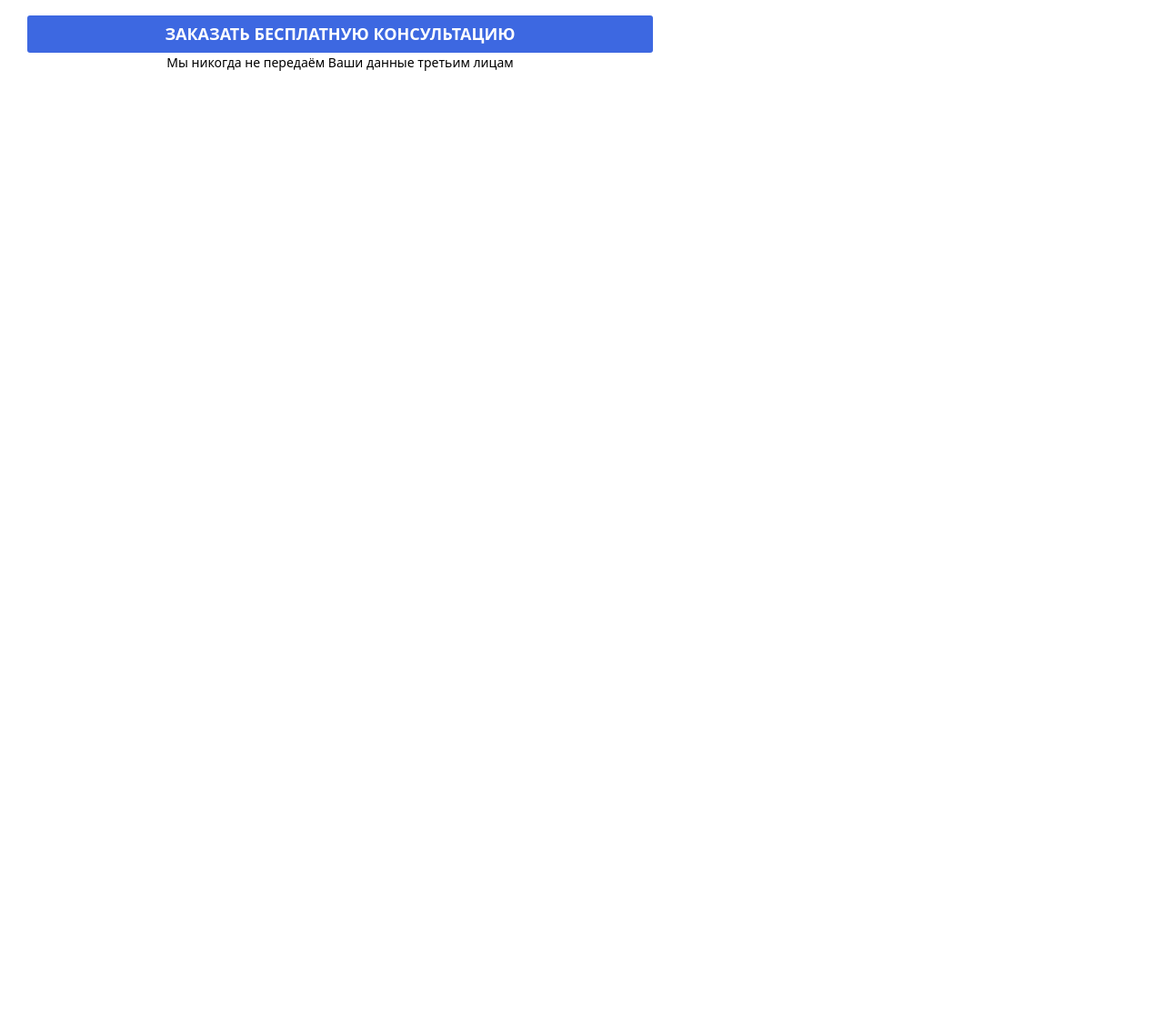
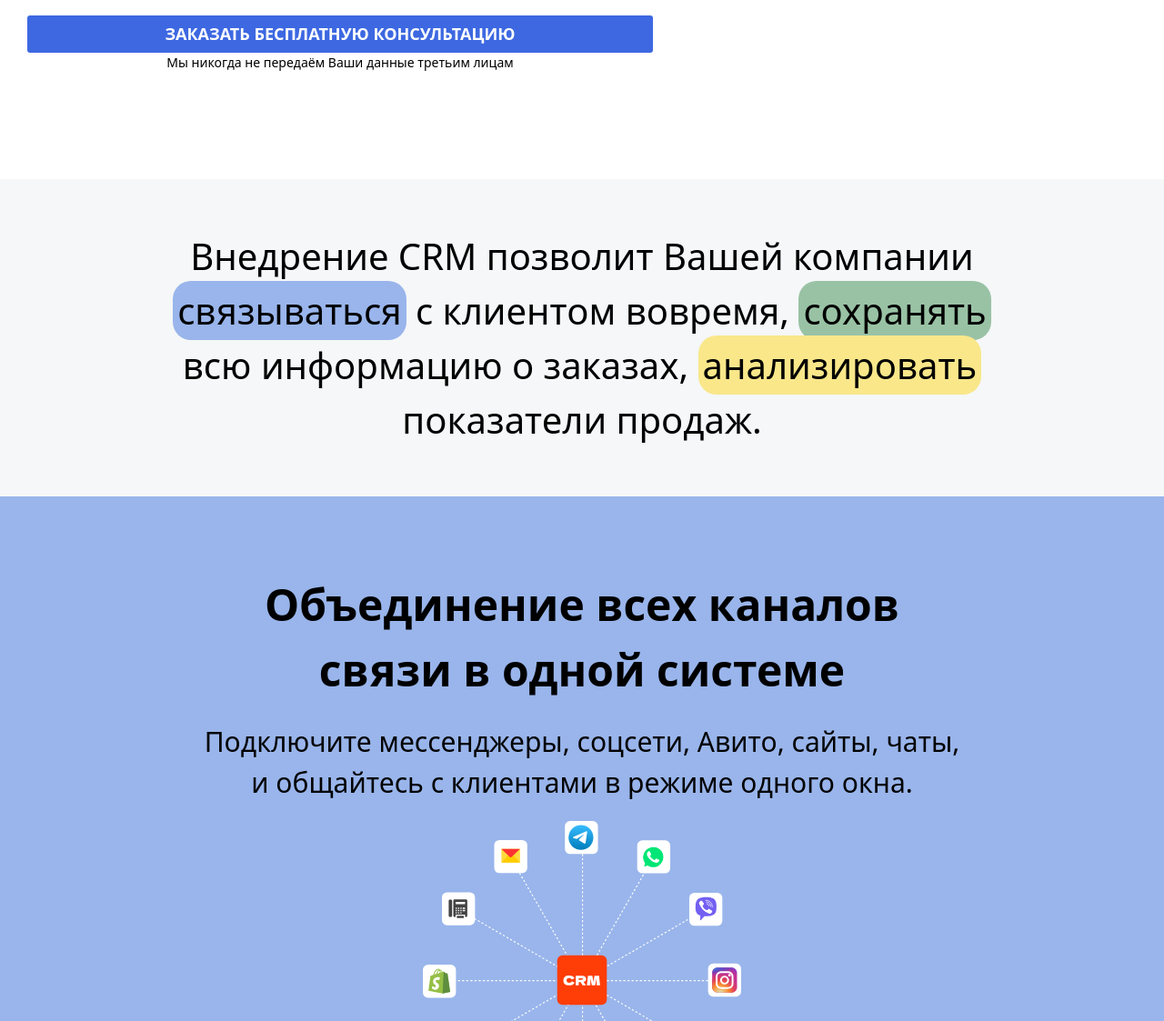
Before and after one commit to Werallizodda/Bonus2, a website: page src/index.html in a window 1280 px wide. Shown: the part 649-1772 px from the top of the page at 91% size. Before the commit the page ends 846 px from the top, so only its background shows below. Drawn offline with nearby package versions, Linux system fonts and the light colour scheme; files that its build step writes are made by us from their sources.

Commit message:
Section 2-3 added

```diff
--- a/src/index.html
+++ b/src/index.html
@@ -60,6 +60,21 @@
             </div>
             <img class="hidden lg:block" src="./images/image 15.png" alt="">
         </section>
+
+        <section class="bg-[#F5F7F8] h-[380px] lg:h-[349px] content-center px-[20px] lg:px-[0px] text-center">
+            <div class=" lg:w-[960px] m-auto">
+            <span class="text-[24px] lg:text-[40px]">Внедрение CRM позволит Вашей компании <span class="p-[5px] rounded-[20px] bg-[#99B5EB]">связываться</span> с клиентом вовремя,
+               <span class="p-[5px] rounded-[20px] bg-[#99C2A5]">сохранять</span>  всю информацию о заказах,   <span class="p-[5px] rounded-[20px] bg-[#F9E78A]">анализировать</span>  показатели продаж.</span>
+            </div>
+        </section>
+
+        <section class="bg-[#99B5EB] h-[690px] lg:h-[790px] content-center px-[20px] lg:px-[0px]">
+            <div class="flex flex-col items-center gap-[20px] lg:w-[850px] m-auto">
+                <p class="text-[28px] font-[800] text-center lg:text-[48px]">Объединение всех каналов связи в одной системе</p>
+                <p class="lg:text-[30px] text-center">Подключите мессенджеры, соцсети, Авито, сайты, чаты, и общайтесь с клиентами в режиме одного окна.</p>
+                <img class="lg:w-[350px] lg:h-[350px]" src="./images/CRM+sources.svg" alt="">
+            </div>
+        </section>
     </main>
 </body>
 
```
